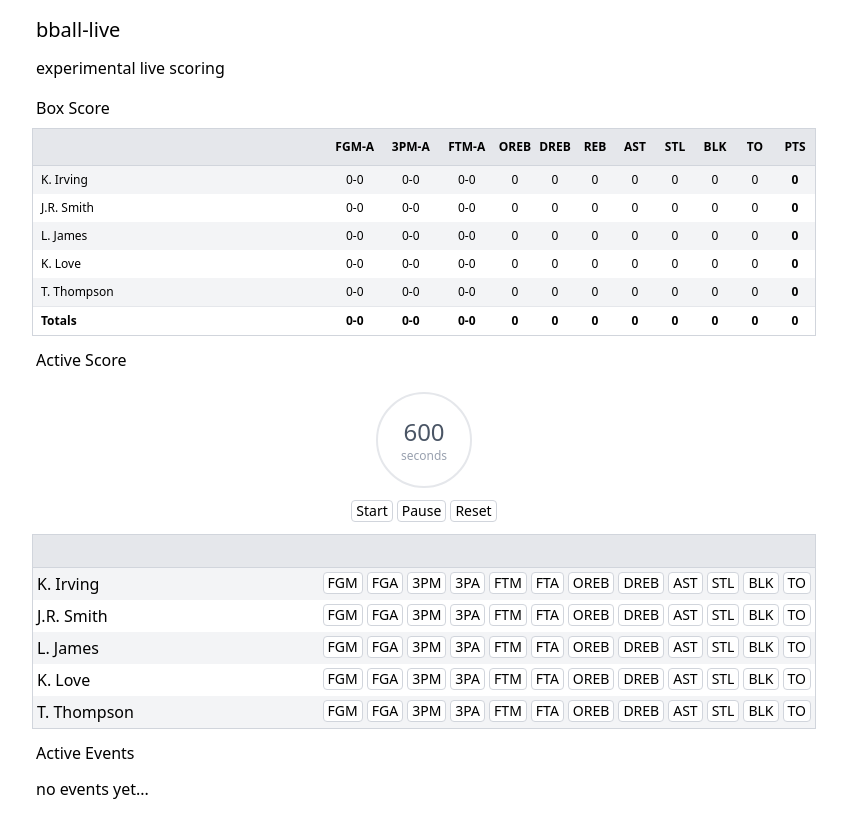
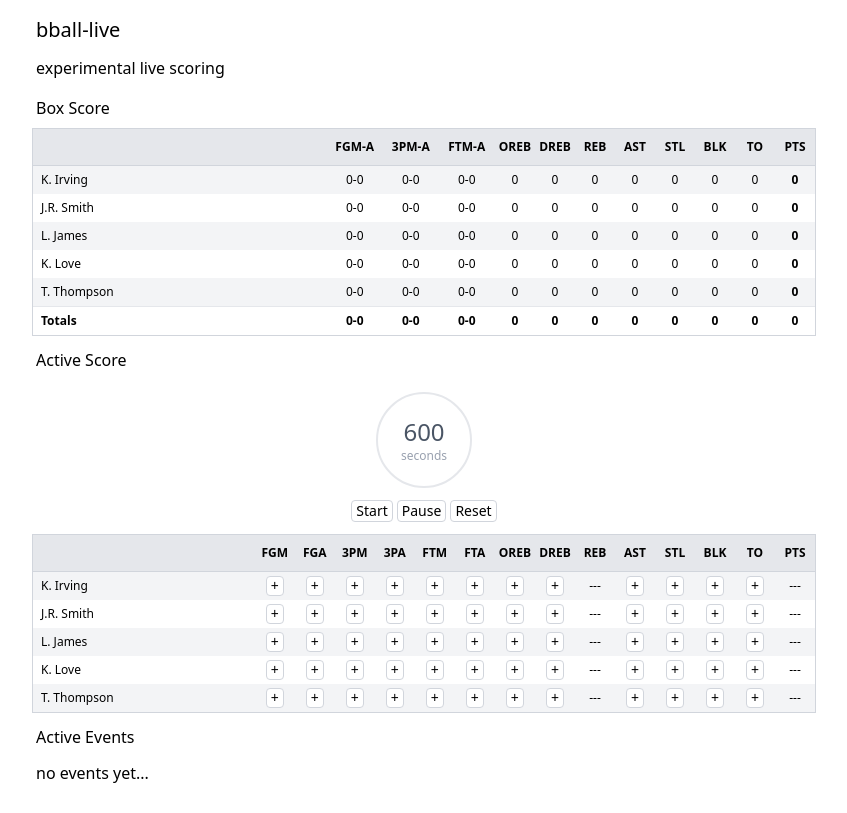
Before and after one commit to ober9k/bball-live, an Angular app: page / in a window 1280 px wide. Shown: the whole page, without its empty margins (216-1063 px from the left). Built offline with nearby package versions, Linux system fonts and the light colour scheme.

Commit message:
Adjusted formatting for stats adding table

```diff
--- a/src/app/app.html
+++ b/src/app/app.html
@@ -30,30 +30,43 @@
       <table class="w-full">
         <thead>
         <tr class="border-b border-gray-300 bg-gray-200">
-          <th class="w-auto p-1 text-left">&nbsp;</th>
-          <th class="w-auto p-1 text-right">&nbsp;</th>
+          <th class="w-auto px-1 py-1.5 text-left">&nbsp;</th>
+          <th class="w-10 px-1 py-1.5 text-xs text-center">FGM</th>
+          <th class="w-10 px-1 py-1.5 text-xs text-center">FGA</th>
+          <th class="w-10 px-1 py-1.5 text-xs text-center">3PM</th>
+          <th class="w-10 px-1 py-1.5 text-xs text-center">3PA</th>
+          <th class="w-10 px-1 py-1.5 text-xs text-center">FTM</th>
+          <th class="w-10 px-1 py-1.5 text-xs text-center">FTA</th>
+          <th class="w-10 px-1 py-1.5 text-xs text-center">OREB</th>
+          <th class="w-10 px-1 py-1.5 text-xs text-center">DREB</th>
+          <th class="w-10 px-1 py-1.5 text-xs text-center">REB</th>
+          <th class="w-10 px-1 py-1.5 text-xs text-center">AST</th>
+          <th class="w-10 px-1 py-1.5 text-xs text-center">STL</th>
+          <th class="w-10 px-1 py-1.5 text-xs text-center">BLK</th>
+          <th class="w-10 px-1 py-1.5 text-xs text-center">TO</th>
+          <th class="w-10 px-1 py-1.5 text-xs text-center">PTS</th>
         </tr>
         </thead>
         <tbody>
           @for (playerStatsLog of playerStatsLogs(); track playerStatsLog.id) {
             <tr class="odd:bg-gray-100">
-              <td class="w-auto p-1">
+              <td class="w-auto px-2 py-1.5 text-xs">
                 {{ playerStatsLog.player.name }}
               </td>
-              <td class="w-auto p-1 text-right flex gap-1 justify-end">
-                <button [ngClass]="cssButtonClasses" (click)="dispatchFieldGoalMadeEvent(playerStatsLog, 2)">FGM</button>
-                <button [ngClass]="cssButtonClasses" (click)="dispatchFieldGoalAttemptedEvent(playerStatsLog, 2)">FGA</button>
-                <button [ngClass]="cssButtonClasses" (click)="dispatchFieldGoalMadeEvent(playerStatsLog, 3)">3PM</button>
-                <button [ngClass]="cssButtonClasses" (click)="dispatchFieldGoalAttemptedEvent(playerStatsLog, 3)">3PA</button>
-                <button [ngClass]="cssButtonClasses" (click)="dispatchFieldGoalMadeEvent(playerStatsLog, 1)">FTM</button>
-                <button [ngClass]="cssButtonClasses" (click)="dispatchFieldGoalAttemptedEvent(playerStatsLog, 1)">FTA</button>
-                <button [ngClass]="cssButtonClasses" (click)="dispatchOffReboundEvent(playerStatsLog)">OREB</button>
-                <button [ngClass]="cssButtonClasses" (click)="dispatchDefReboundEvent(playerStatsLog)">DREB</button>
-                <button [ngClass]="cssButtonClasses" (click)="dispatchAssistsEvent(playerStatsLog)">AST</button>
-                <button [ngClass]="cssButtonClasses" (click)="dispatchStealsEvent(playerStatsLog)">STL</button>
-                <button [ngClass]="cssButtonClasses" (click)="dispatchBlocksEvent(playerStatsLog)">BLK</button>
-                <button [ngClass]="cssButtonClasses" (click)="dispatchTurnoversEvent(playerStatsLog)">TO</button>
-              </td>
+              <td class="w-10 px-1 py-0.5 text-xs text-center"><button [ngClass]="cssTableButtonClasses" (click)="dispatchFieldGoalMadeEvent(playerStatsLog, 2)">+</button></td>
+              <td class="w-10 px-1 py-0.5 text-xs text-center"><button [ngClass]="cssTableButtonClasses" (click)="dispatchFieldGoalAttemptedEvent(playerStatsLog, 2)">+</button></td>
+              <td class="w-10 px-1 py-0.5 text-xs text-center"><button [ngClass]="cssTableButtonClasses" (click)="dispatchFieldGoalMadeEvent(playerStatsLog, 3)">+</button></td>
+              <td class="w-10 px-1 py-0.5 text-xs text-center"><button [ngClass]="cssTableButtonClasses" (click)="dispatchFieldGoalAttemptedEvent(playerStatsLog, 3)">+</button></td>
+              <td class="w-10 px-1 py-0.5 text-xs text-center"><button [ngClass]="cssTableButtonClasses" (click)="dispatchFieldGoalMadeEvent(playerStatsLog, 1)">+</button></td>
+              <td class="w-10 px-1 py-0.5 text-xs text-center"><button [ngClass]="cssTableButtonClasses" (click)="dispatchFieldGoalAttemptedEvent(playerStatsLog, 1)">+</button></td>
+              <td class="w-10 px-1 py-0.5 text-xs text-center"><button [ngClass]="cssTableButtonClasses" (click)="dispatchOffReboundEvent(playerStatsLog)">+</button></td>
+              <td class="w-10 px-1 py-0.5 text-xs text-center"><button [ngClass]="cssTableButtonClasses" (click)="dispatchDefReboundEvent(playerStatsLog)">+</button></td>
+              <td class="w-10 px-1 py-0.5 text-xs text-center">---</td>
+              <td class="w-10 px-1 py-0.5 text-xs text-center"><button [ngClass]="cssTableButtonClasses" (click)="dispatchAssistsEvent(playerStatsLog)">+</button></td>
+              <td class="w-10 px-1 py-0.5 text-xs text-center"><button [ngClass]="cssTableButtonClasses" (click)="dispatchStealsEvent(playerStatsLog)">+</button></td>
+              <td class="w-10 px-1 py-0.5 text-xs text-center"><button [ngClass]="cssTableButtonClasses" (click)="dispatchBlocksEvent(playerStatsLog)">+</button></td>
+              <td class="w-10 px-1 py-0.5 text-xs text-center"><button [ngClass]="cssTableButtonClasses" (click)="dispatchTurnoversEvent(playerStatsLog)">+</button></td>
+              <td class="w-10 px-1 py-0.5 text-xs text-center">---</td>
             </tr>
           }
         </tbody>
--- a/src/app/app.ts
+++ b/src/app/app.ts
@@ -174,5 +174,6 @@ export class App implements OnDestroy {
 
   /* temp to reduce button pollution */
   cssButtonClasses = "border-1 border-gray-300 rounded-sm bg-white px-1 text-sm cursor-pointer hover:bg-gray-100";
+  cssTableButtonClasses = "border-1 border-gray-300 rounded-sm bg-white px-1 text-sm leading-4.5 cursor-pointer hover:bg-gray-100";
 
 }
```
